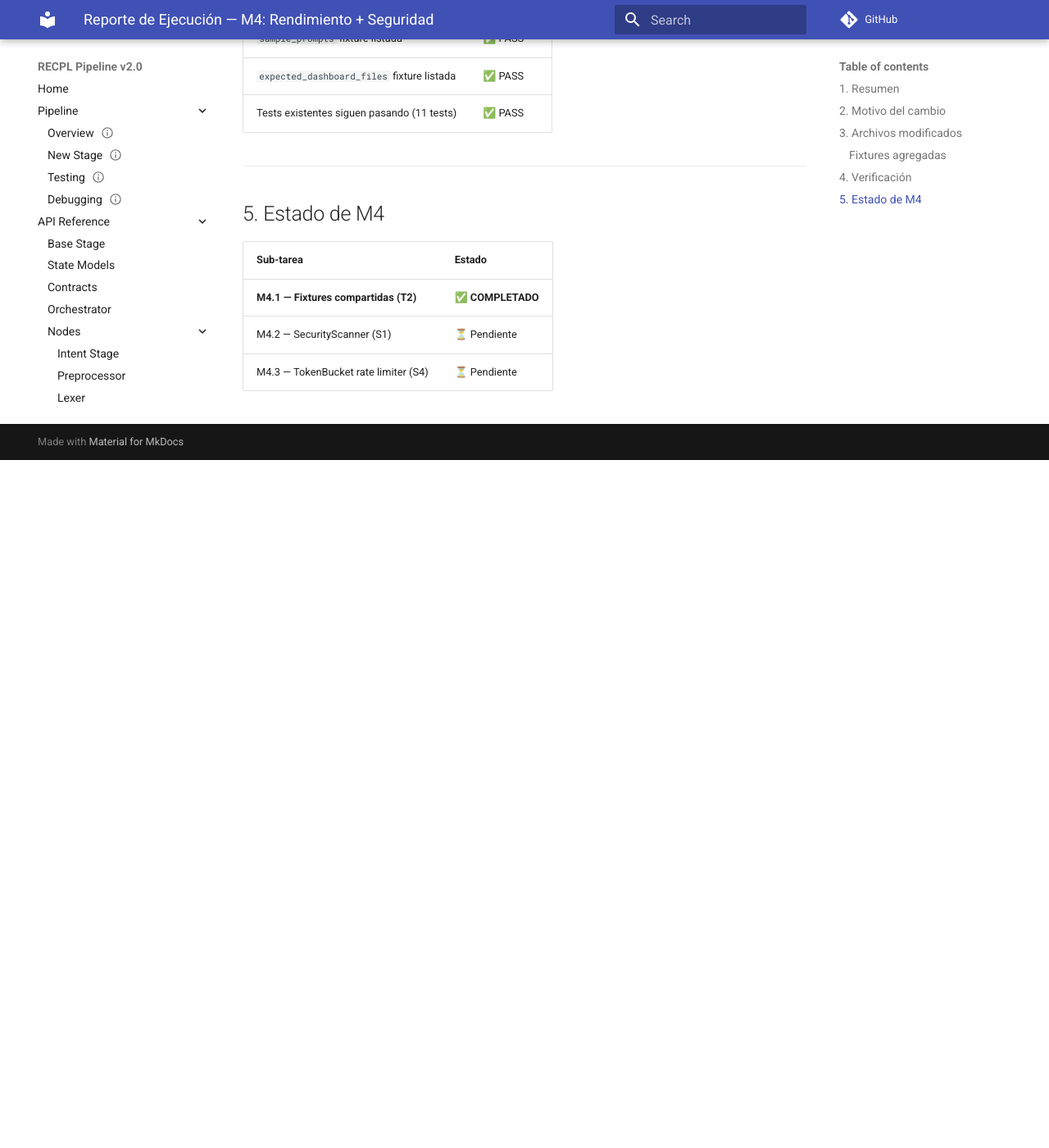
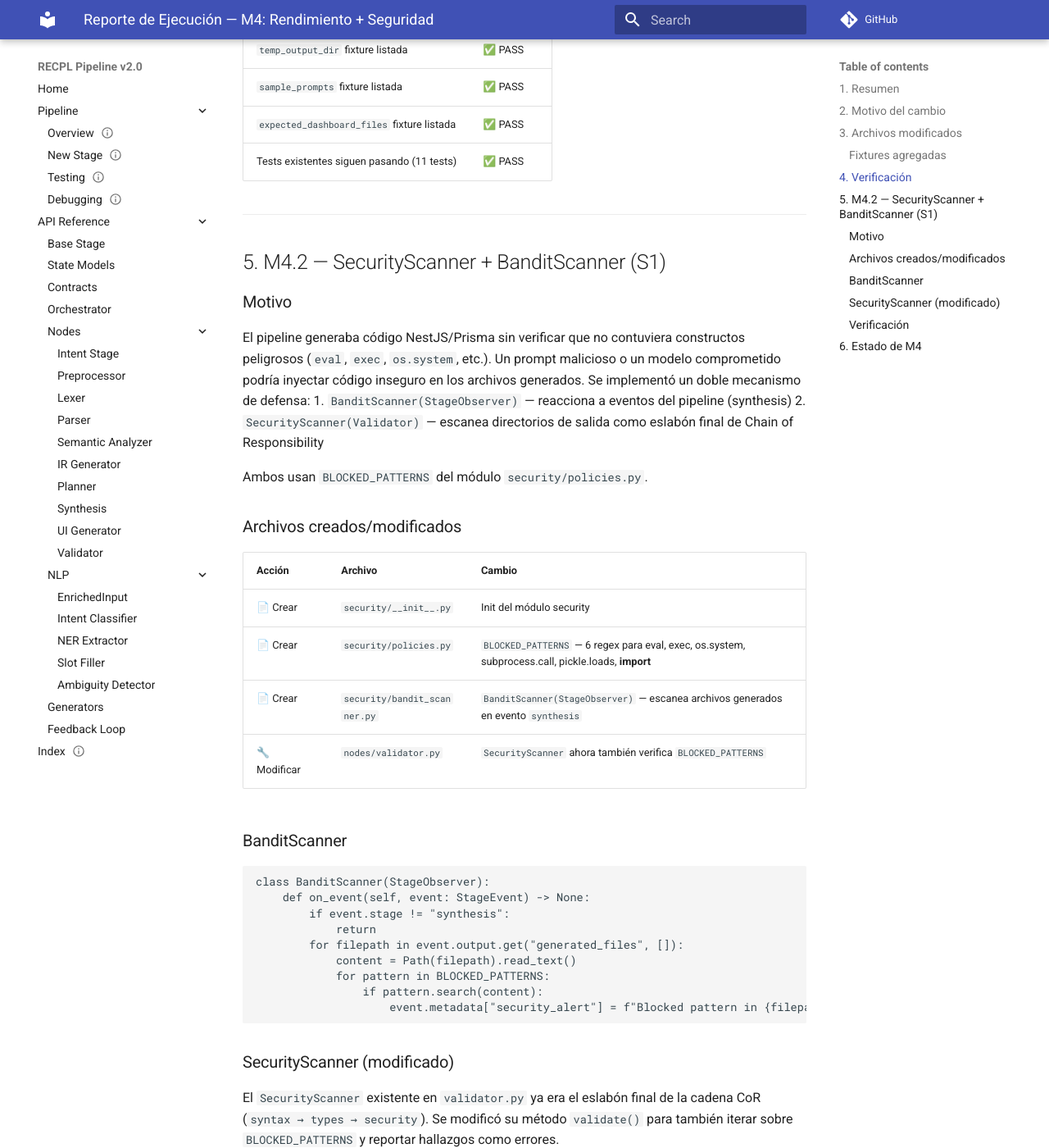
Before and after one commit to Jairdeveloper/proyecto0, an MkDocs documentation site: the page built from docs/135_REP_DEV_M4_EXECUTION_REPORT_1_0_DRAFT.md, in a window 1280 px wide and 1400 px high, scrolled down 2312 px. Shown: the whole window at 82% size. Built offline with MkDocs 1.6.1 and Material for MkDocs 9.7.7, drawn with Linux system fonts in a browser that asks for light colours; comment, search, counter and statistics services are not loaded; before the commit the page ends 2873 px from its top, so only the background shows below that; some of the changed text lies outside the part shown.

Commit message:
feat: add SecurityScanner with bandit integration

````diff
--- a/docs/135_REP_DEV_M4_EXECUTION_REPORT_1_0_DRAFT.md
+++ b/docs/135_REP_DEV_M4_EXECUTION_REPORT_1_0_DRAFT.md
@@ -4,11 +4,12 @@
 - **Tipo:** REP (Reporte)
 - **Área:** DEV
 - **Módulo:** agentic_pipeline
-- **Versión:** 1.0
+- **Versión:** 1.1
 - **Estado:** DRAFT
-- **Tags:** `execution-report`, `m4`, `fixtures`, `conftest`, `testing`
-- **Fuente:** `docs/130_PLAN_DEV_MIGRATION_EXECUTION_1_0_DRAFT.md` (M4.1)
+- **Tags:** `execution-report`, `m4`, `fixtures`, `conftest`, `testing`, `security`, `bandit`, `blocked-patterns`
+- **Fuente:** `docs/130_PLAN_DEV_MIGRATION_EXECUTION_1_0_DRAFT.md` (M4.1–M4.2)
 - **Changelog:**
+  - 1.1 — 2026-06-19: Añadido M4.2 — SecurityScanner + BanditScanner
   - 1.0 — 2026-06-19: Versión inicial — M4.1 Fixtures compartidas
 
 ---
@@ -74,10 +75,85 @@
 
 ---
 
-## 5. Estado de M4
+## 5. M4.2 — SecurityScanner + BanditScanner (S1)
+
+### Motivo
+
+El pipeline generaba código NestJS/Prisma sin verificar que no contuviera constructos peligrosos (`eval`, `exec`, `os.system`, etc.). Un prompt malicioso o un modelo comprometido podría inyectar código inseguro en los archivos generados. Se implementó un doble mecanismo de defensa:
+1. `BanditScanner(StageObserver)` — reacciona a eventos del pipeline (synthesis)
+2. `SecurityScanner(Validator)` — escanea directorios de salida como eslabón final de Chain of Responsibility
+
+Ambos usan `BLOCKED_PATTERNS` del módulo `security/policies.py`.
+
+### Archivos creados/modificados
+
+| Acción | Archivo | Cambio |
+|--------|---------|--------|
+| 📄 Crear | `security/__init__.py` | Init del módulo security |
+| 📄 Crear | `security/policies.py` | `BLOCKED_PATTERNS` — 6 regex para eval, exec, os.system, subprocess.call, pickle.loads, __import__ |
+| 📄 Crear | `security/bandit_scanner.py` | `BanditScanner(StageObserver)` — escanea archivos generados en evento `synthesis` |
+| 🔧 Modificar | `nodes/validator.py` | `SecurityScanner` ahora también verifica `BLOCKED_PATTERNS` |
+
+### BanditScanner
+
+```python
+class BanditScanner(StageObserver):
+    def on_event(self, event: StageEvent) -> None:
+        if event.stage != "synthesis":
+            return
+        for filepath in event.output.get("generated_files", []):
+            content = Path(filepath).read_text()
+            for pattern in BLOCKED_PATTERNS:
+                if pattern.search(content):
+                    event.metadata["security_alert"] = f"Blocked pattern in {filepath}"
+```
+
+### SecurityScanner (modificado)
+
+El `SecurityScanner` existente en `validator.py` ya era el eslabón final de la cadena CoR (`syntax → types → security`). Se modificó su método `validate()` para también iterar sobre `BLOCKED_PATTERNS` y reportar hallazgos como errores.
+
+```python
+# Dentro de SecurityScanner.validate():
+for blocked in _BLOCKED_PATTERNS:
+    if blocked.search(content):
+        rel = filepath.relative_to(output_dir)
+        findings.append(f"Blocked pattern in {rel}")
+```
+
+### Verificación
+
+```bash
+$ ruff check security/ nodes/validator.py
+# EXIT: 0
+
+$ python -c "
+from agentic_pipeline.security.bandit_scanner import BanditScanner
+from agentic_pipeline.security.policies import BLOCKED_PATTERNS
+from agentic_pipeline.nodes.validator import SecurityScanner
+assert len(BLOCKED_PATTERNS) == 6
+print('OK')
+"
+
+$ pytest tests/test_validator_chain.py tests/test_observer_pattern.py tests/test_integration.py -v --tb=short -o "addopts="
+# 36 passed (11 validator + 19 observer + 6 integration)
+```
+
+| Verificación | Resultado |
+|-------------|-----------|
+| `ruff check` — 0 errores | ✅ PASS |
+| `BLOCKED_PATTERNS` tiene 6 patrones | ✅ PASS |
+| `BanditScanner` se instancia correctamente | ✅ PASS |
+| `SecurityScanner` importa sin errores | ✅ PASS |
+| Validator chain tests (11 tests) | ✅ PASS |
+| Observer pattern tests (19 tests) | ✅ PASS |
+| Integration tests (6 tests) | ✅ PASS |
+
+---
+
+## 6. Estado de M4
 
 | Sub-tarea | Estado |
 |-----------|--------|
 | **M4.1 — Fixtures compartidas (T2)** | **✅ COMPLETADO** |
-| M4.2 — SecurityScanner (S1) | ⏳ Pendiente |
+| **M4.2 — SecurityScanner + BanditScanner (S1)** | **✅ COMPLETADO** |
 | M4.3 — TokenBucket rate limiter (S4) | ⏳ Pendiente |
````
Also changed, not shown: 4 other files.
